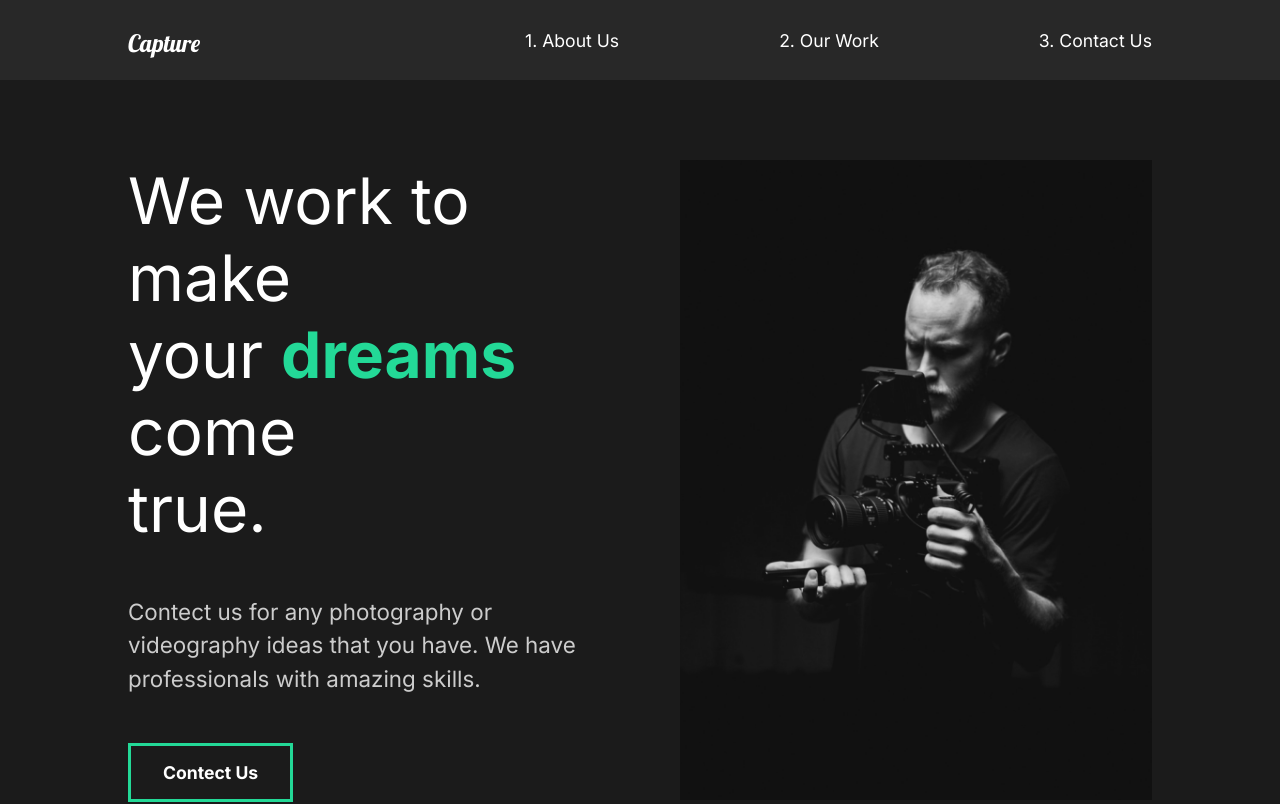
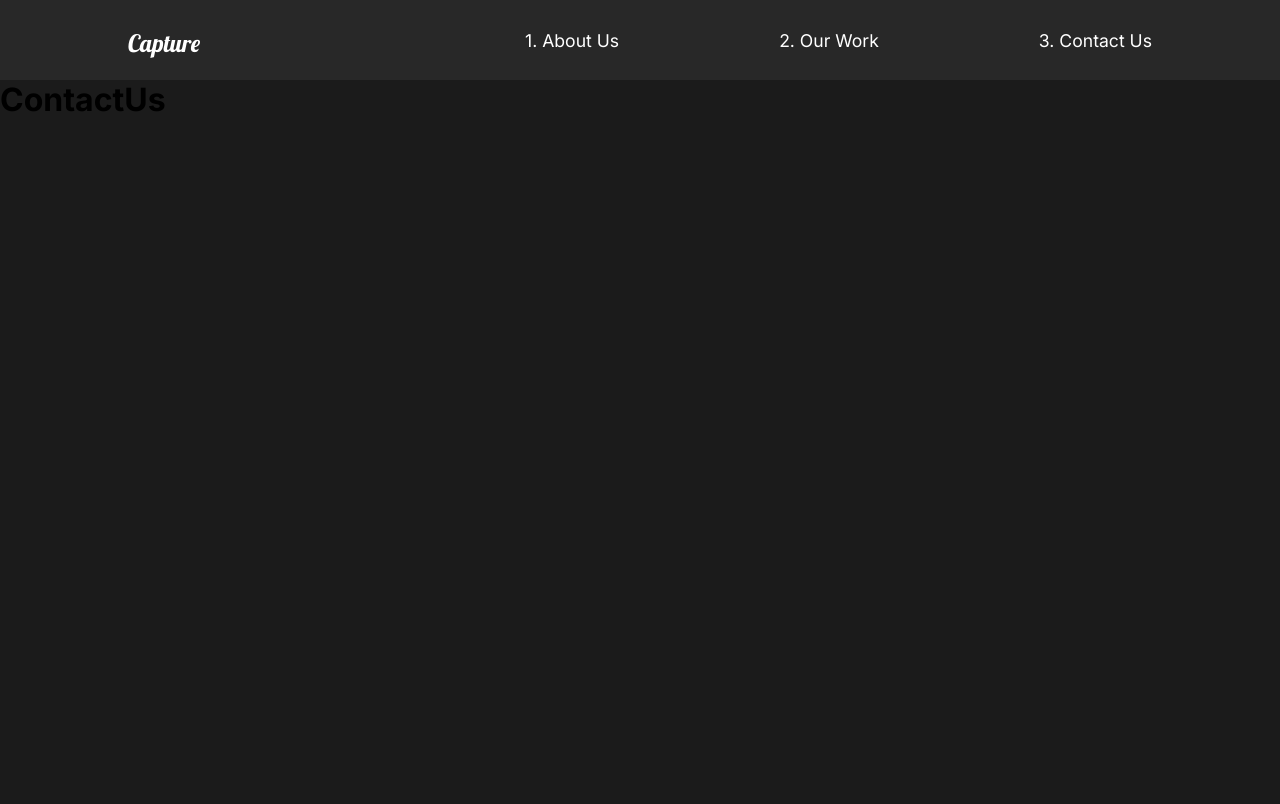
Before and after one commit to yarinmatmoni/Capture_Portofolio, a React (Create React App) app: page /contact in a window 1280 px wide. Shown: the top 804 px of the page. Built offline with nearby package versions, Linux system fonts and the light colour scheme.

Commit message:
Add Router

```diff
--- a/src/App.js
+++ b/src/App.js
@@ -3,14 +3,28 @@
 import GlobalStyle from "./components/GlobalStyle";
 //Import pages
 import AboutUs from "./pages/AboutUs";
+import OurWork from "./pages/OurWork";
+import ContactUS from "./pages/ContactUs";
 import Nav from "./components/Nav";
+//Router
+import {Switch,Route} from "react-router-dom";
 
 function App() {
   return (
     <div className="App">
       <GlobalStyle/>
       <Nav/>
-      <AboutUs/>
+        <switch>
+          <Route path="/" exact>
+            <AboutUs/>
+          </Route>
+          <Route path="/work">
+            <OurWork/>
+          </Route>
+          <Route path="/contact">
+            <ContactUS/>
+          </Route>
+        </switch>
     </div>
   );
 }
--- a/src/components/Nav.js
+++ b/src/components/Nav.js
@@ -1,20 +1,21 @@
 import React from 'react';
+import { Link } from 'react-router-dom';
 //Import style
 import styled from 'styled-components';
 
 function Nav() {
     return (
         <StyledNav>
-            <h1><a id="logo" href="#">Capture</a></h1>
+            <h1><Link id="logo" to="/">Capture</Link></h1>
             <ul>
                 <li>
-                    <a href="#">1. About Us</a>
+                    <Link to="/">1. About Us</Link>
                 </li>
                 <li>
-                    <a href="#">2. Our Work</a>
+                    <Link to="/work">2. Our Work</Link>
                 </li>
                 <li>
-                    <a href="#">3. Contact Us</a>
+                    <Link to="/contact">3. Contact Us</Link>
                 </li>
             </ul>
         </StyledNav>
--- a/src/index.js
+++ b/src/index.js
@@ -2,10 +2,13 @@
 import ReactDOM from 'react-dom';
 import App from './App';
 import reportWebVitals from './reportWebVitals';
+import {BrowserRouter} from "react-router-dom";
 
 ReactDOM.render(
   <React.StrictMode>
-    <App />
+    <BrowserRouter>
+       <App />
+    </BrowserRouter>
   </React.StrictMode>,
   document.getElementById('root')
 );
--- /dev/null
+++ b/src/pages/ContactUs.js
@@ -0,0 +1,11 @@
+import React from 'react';
+
+function ContactUs() {
+    return (
+        <div>
+            <h1>ContactUs</h1>
+        </div>
+    )
+};
+
+export default ContactUs;
--- /dev/null
+++ b/src/pages/OurWork.js
@@ -0,0 +1,11 @@
+import React from 'react';
+
+function OurWork() {
+    return (
+        <div>
+            <h1>OurWork</h1>
+        </div>
+    )
+};
+
+export default OurWork;
```
